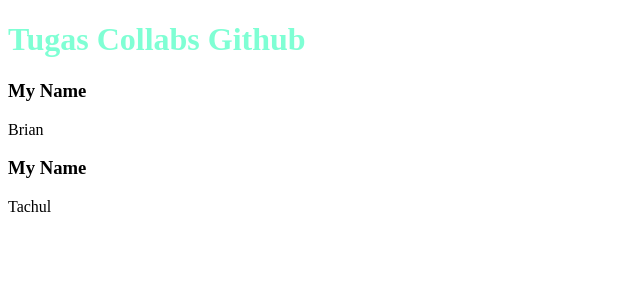
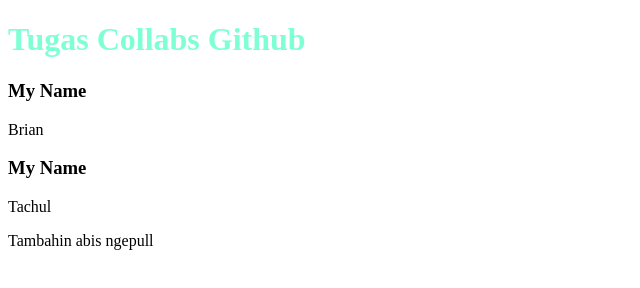
Before and after one commit to hmiftachul11/Collabs-Task-Github, a plain HTML site: page index.html in a window 1280 px wide. Shown: the whole page, without its empty margins (0-640 px from the left). Drawn offline with Linux system fonts and the light colour scheme.

Commit message:
Updated Text After Pull Origin Main

```diff
--- a/index.html
+++ b/index.html
@@ -16,6 +16,7 @@
 
     <h3>My Name</h3>
     <p>Tachul</p>
+    <p>Tambahin abis ngepull</p>
 </body>
 
 </html>
```
